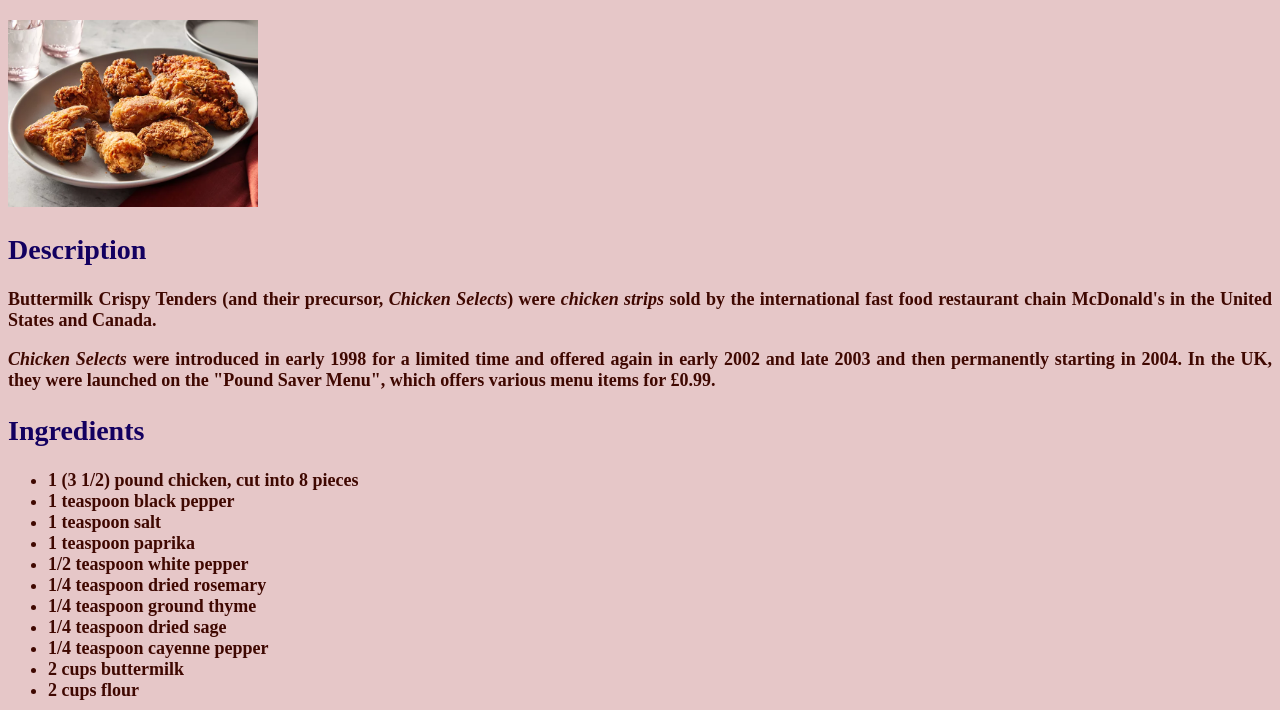
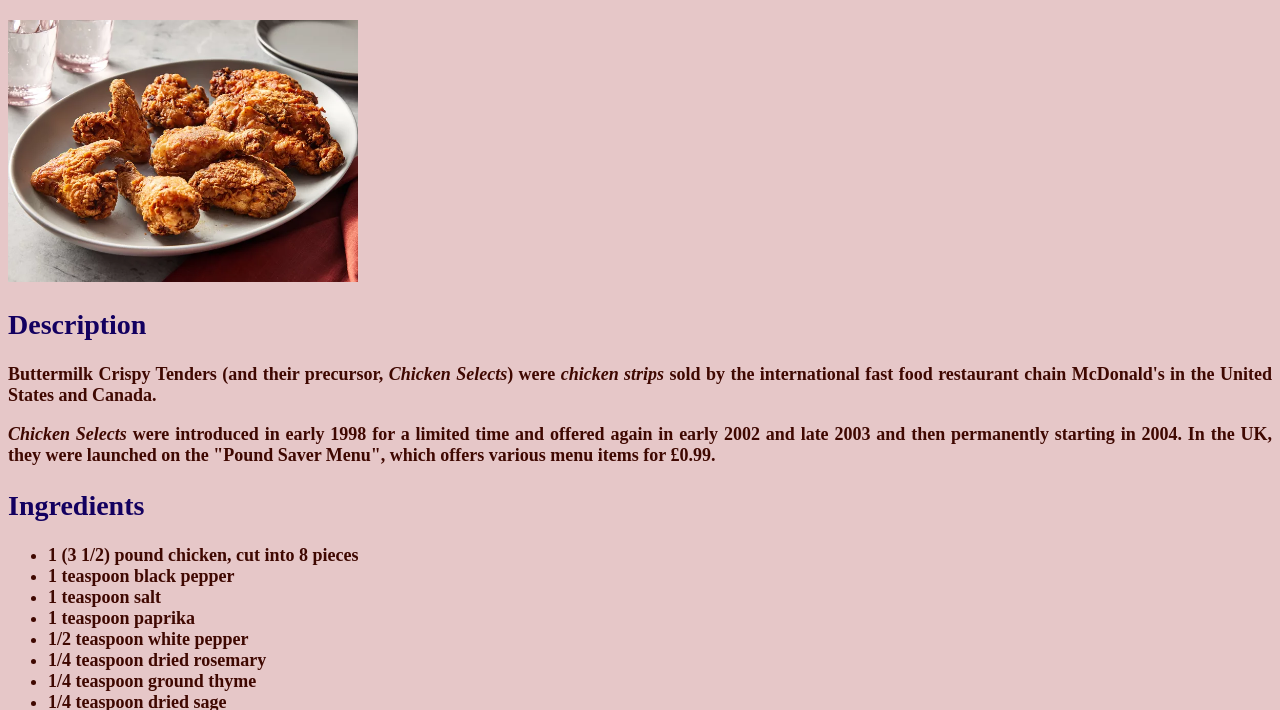
Before and after one commit to mitrohgr/odin-recipes, a plain HTML site: page recipes/chicken.html in a window 1280 px wide. Shown: the part 64-774 px from the top of the page. Drawn offline with Linux system fonts and the light colour scheme.

Commit message:
Fix "weight" to "width" in all webpages

```diff
--- a/css/styles.css
+++ b/css/styles.css
@@ -6,7 +6,7 @@
 
 img {
   height: auto;
-  width: 250px;
+  width: 350px;
 }
 
 #odin-recipes,
--- a/recipes/chicken.html
+++ b/recipes/chicken.html
@@ -9,7 +9,7 @@
   <body>
     <h1 id="chicken">Chef John's Buttermilk Fried Chicken</h1>
 
-    <img src="../img/chicken.jpg" alt="Chef John's Buttermilk Fried Chicken" height="270" weight="270">
+    <img src="../img/chicken.jpg" alt="Chef John's Buttermilk Fried Chicken" height="270" width="270">
 
     <h2 class="description adjust-color">Description</h2>
 
```
Also changed, not shown: recipes/pork.html (+1 -1 lines), recipes/salad.html (+1 -1 lines).
